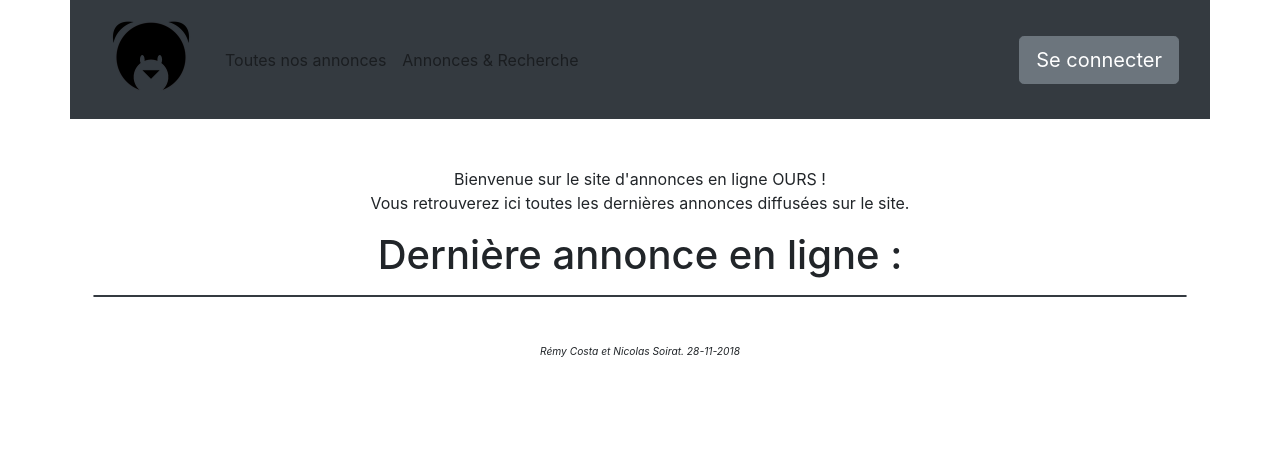
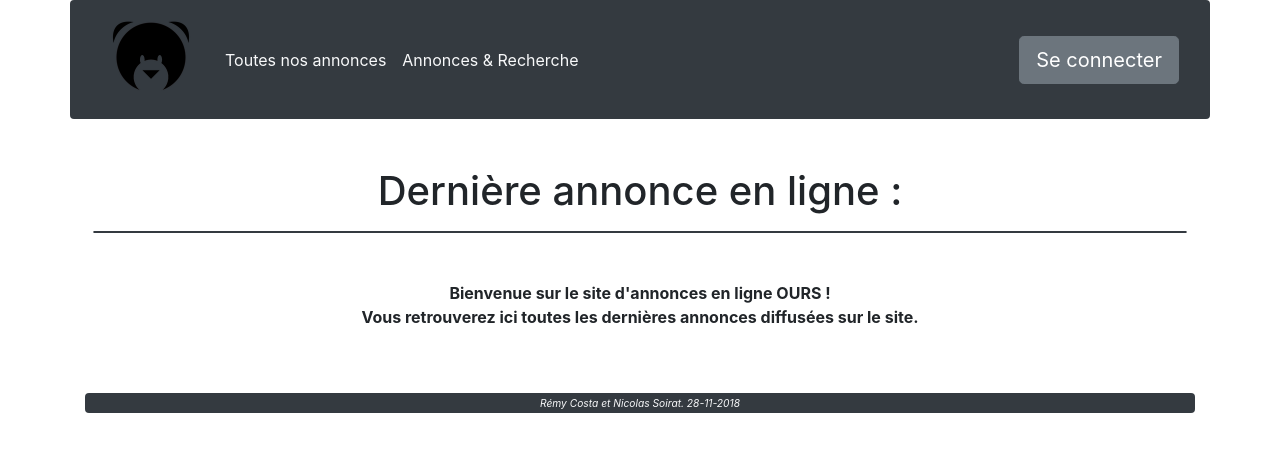
Before and after one commit to Nedss/pawcs, a PHP site: page /index.php in a window 1280 px wide. Shown: the top 452 px of the page. Run offline with PHP 8.4, Linux system fonts and the light colour scheme.

Commit message:
change design

```diff
--- a/index.php
+++ b/index.php
@@ -3,22 +3,23 @@ include "php/header.php"
 ?>
 
 <script type="text/javascript" src="/Cours/TechnoWeb/PROJET/pawcs/js/dynannonces.js"></script>
-<div class="row">
+<div class="row text-center">
+  <div class="col">
+    <h1> Dernière annonce en ligne : </h3>
+  </div>
+</div>
+<div class="row border border-dark rounded m-2" id="last-annonce">
+</div>
+<div class="row mt-5">
   <div class="col text-center">
-    <p>
+    <p class="font-weight-bold">
       Bienvenue sur le site d'annonces en ligne OURS !
       <br>
       Vous retrouverez ici toutes les dernières annonces diffusées sur le site.
     </p>
   </div>
 </div>
-<div class="row text-center">
-  <div class="col">
-    <h1> Dernière annonce en ligne : </h1>
-  </div>
-</div>
-<div class="row border border-dark rounded m-2 text-center" id="last-annonce">
-</div>
+
 
 <?php
 include "php/footer.php"
--- a/js/dynannonces.js
+++ b/js/dynannonces.js
@@ -15,10 +15,11 @@ document.addEventListener("DOMContentLoaded", function() {
         "</div>" +
         "<div class='col-8 cell-align'>" +
         "<div>" +
-        "<p>" + annonce[0].titre + "</p>" +
+        "<p class='font-weight-bold'>" + annonce[0].titre + "</p>" +
         "<p>" + annonce[0].categorie + "</p>" +
-        "<p>" + annonce[0].prix + " euros </p>" +
-        "<p>" + annonce[0].date_ajout + "</p>" +
+        "<p class='text-justify'>" + annonce[0].description + "</p>" +
+        "<p class='text-secondary font-weight-bold'>" + annonce[0].prix + " euros </p>" +
+        "<p class='text-right'> <small>" + annonce[0].date_ajout + "</small></p>" +
         "</div>" +
         "</div>";
       divAnnonce.innerHTML = annonceStructure;
--- a/php/footer.php
+++ b/php/footer.php
@@ -1,7 +1,6 @@
-  <div class="row mt-5">
+<div class="row mt-5 text-center">
   <div class="col">
-      <div class="text-center">
-        <p class="h6"><em><small><small>
+    <p class="h6 pt-1 pb-1 bg-dark rounded text-light"><em><small><small>
       <?php
         $DATE = date('d-m-Y');
         echo "Rémy Costa et Nicolas Soirat. $DATE";
@@ -9,7 +8,5 @@
     </small></small></em></p>
   </div>
 </div>
-  </div>
-  </div>
 </body>
 </html>
--- a/php/form_annonce.php
+++ b/php/form_annonce.php
@@ -55,6 +55,9 @@ if(isset($_SESSION["pseudo"])){
       </div>
       <button type="submit" class="btn btn-secondary">Valider votre annonce</button>
     </form>';
+
+} else {
+  echo "<h5> Vous devez être <a class='text-secondary' href='/Cours/TechnoWeb/PROJET/pawcs/php/connexion.php'>connecté(e)</a> pour envoyer une annonce !</h5>";
 }
 
 ?>
--- a/php/header.php
+++ b/php/header.php
@@ -12,32 +12,25 @@ session_start();
 <body>
   <div class="container">
 
-    <div class="row bg-dark mb-5">
+    <div class="row bg-dark mb-5 rounded">
       <div class="col">
         <nav class="navbar navbar-expand-lg navbar-light bg-dark">
           <button class="navbar-toggler" type="button" data-toggle="collapse" data-target="#navbarTogglerDemo01" aria-controls="navbarTogglerDemo01" aria-expanded="false" aria-label="Toggle navigation">
             <span class="navbar-toggler-icon"></span>
           </button>
           <div class="collapse navbar-collapse" id="navbarTogglerDemo01">
-            <a class="navbar-brand" rel="home" href="/Cours/TechnoWeb/PROJET/pawcs/index.php" title="Buy Sell Rent Everything">
+            <a class="navbar-brand" rel="home" href="/Cours/TechnoWeb/PROJET/pawcs/index.php" title="Accueil">
               <img style="max-width:100px; margin-top:-7px;" src="/Cours/TechnoWeb/PROJET/pawcs/assets/fig/main_logo.png">
             </a>
             <ul class="navbar-nav mr-auto mt-2 mt-lg-0">
               <li class="nav-item">
-                <a class="nav-link" href="/Cours/TechnoWeb/PROJET/pawcs/php/all_annonces.php"> Toutes nos annonces </a>
+                <a class="nav-link text-light" href="/Cours/TechnoWeb/PROJET/pawcs/php/all_annonces.php"> Toutes nos annonces </a>
               </li>
               <li class="nav-item">
-                <a class="nav-link" href="/Cours/TechnoWeb/PROJET/pawcs/php/dynannonces.php"> Annonces & Recherche </a>
+                <a class="nav-link text-light" href="/Cours/TechnoWeb/PROJET/pawcs/php/dynannonces.php"> Annonces & Recherche </a>
               </li>
             </ul>
-            <!--
-            <form class="form-inline my-2 my-lg-0">
-              <input class="form-control mr-sm-2" type="search" placeholder="Search" aria-label="Search">
-              <button class="btn btn-outline-success my-2 my-sm-0" type="submit">
-                Recherche
-              </button>
-            </form>
-            -->
+
             <?php
               if(isset($_SESSION["pseudo"])) {
                 echo "
```
Also changed, not shown: js/recherche.js (+14 -12 lines), php/all_annonces.php (+7 -5 lines). Lines whose indentation alone changed are shown as unchanged.
